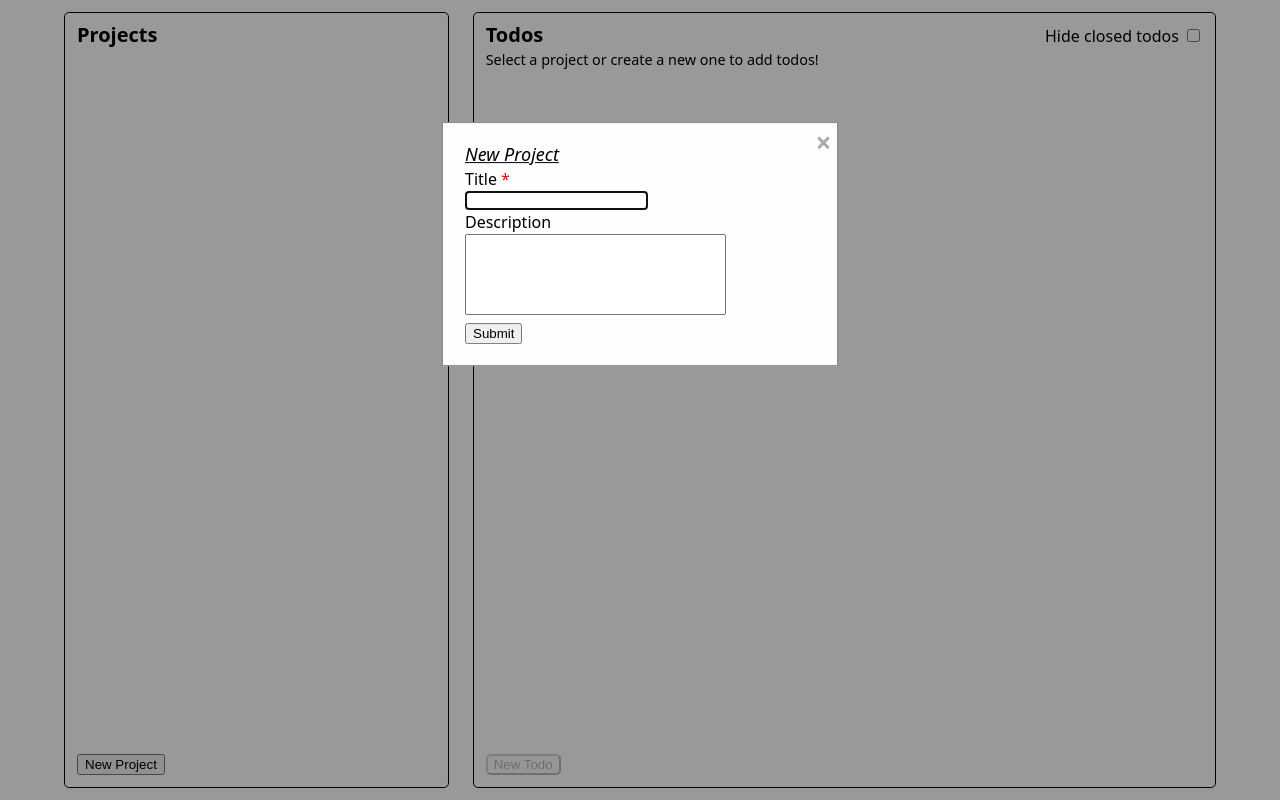
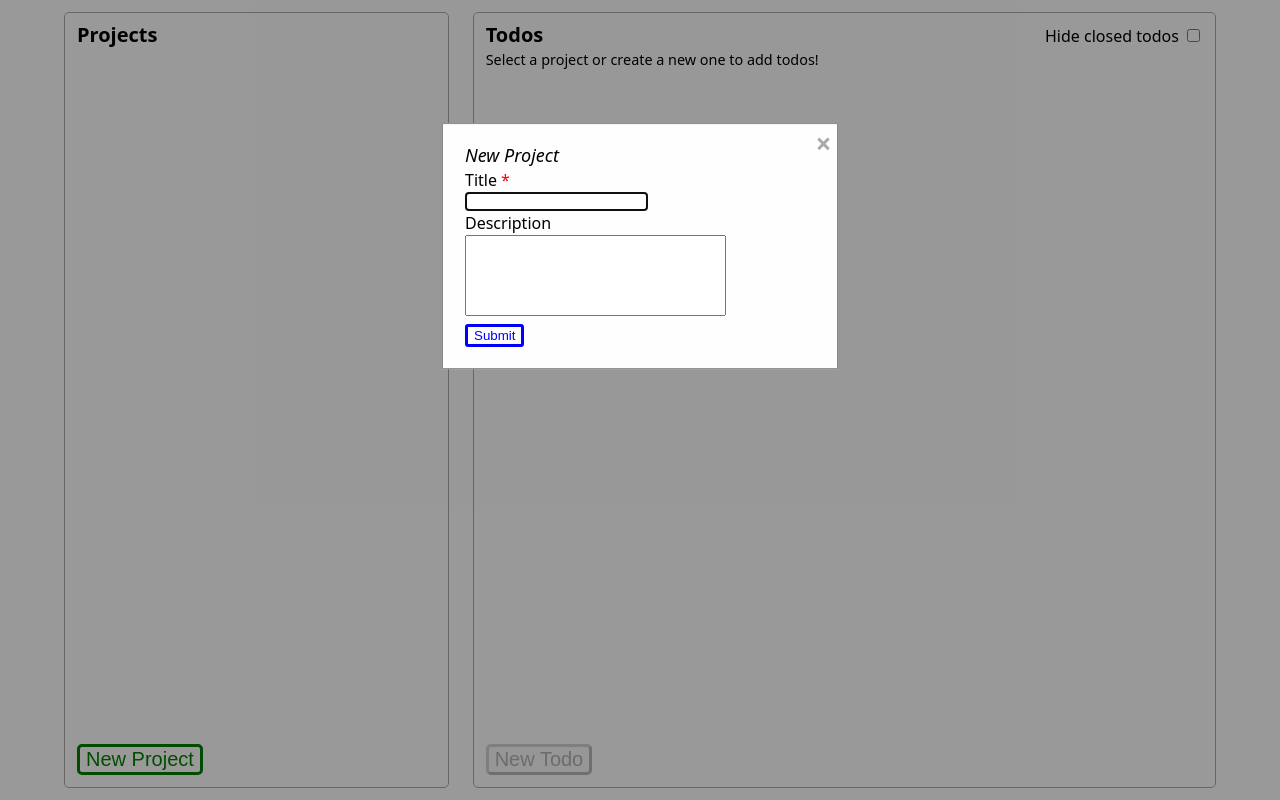
Before and after one commit to lbackman/todo-list, a website built with webpack: page src/index.html in a window 1280 px wide. Both pictures are taken after a click on the button "New Project". Built offline with nearby package versions, Linux system fonts and the light colour scheme.

Commit message:
Change style

```diff
--- a/src/style.css
+++ b/src/style.css
@@ -5,6 +5,7 @@ html {
 body {
   height: 100vh;
   padding: 0 3.25rem;
+  background-color: #fefefe;
 }
 
 body,
@@ -20,7 +21,7 @@ main {
   flex-direction: column;
   padding: 0.75rem;
   margin: 0.75rem;
-  border: 1px solid black;
+  border: 1px solid #aaaaaa;
   border-radius: 5px;
 }
 
@@ -38,7 +39,6 @@ h1 {
 h2 {
   font-size: 1.125rem;
   font-style: italic;
-  text-decoration: underline;
   margin-bottom: 0.25rem;
 }
 
@@ -62,6 +62,7 @@ aside {
   overflow-y: auto;
   overflow-x: hidden;
   scroll-behavior: smooth;
+  padding-right: 0.25rem;
 }
 
 .just-created {
@@ -83,6 +84,35 @@ aside {
 
 .modal-button {
   margin-top: 1rem;
+  border: 3px solid green;
+  color: green;
+  background-color: #fff;
+  border-radius: 5px;
+  font-size: 1.25rem;
+}
+
+.delete,
+.edit,
+input[type="submit"] {
+  background-color: #fff;
+  border-radius: 3px;
+  border-width: 3px;
+  border-style: solid;
+}
+
+.delete {
+  border-color: tomato;
+  color: tomato;
+}
+
+.edit {
+  border-color: goldenrod;
+  color: goldenrod;
+}
+
+input[type="submit"] {
+  border-color: blue;
+  color: blue;
 }
 
 main {
@@ -176,14 +206,14 @@ textarea {
 .todo {
   border-radius: 5px;
   border: 1px solid #888;
-  box-shadow: 3px 3px 5px #888888;
+  box-shadow: 2px 2px 3px #888888;
   padding: 0.5rem;
   margin-bottom: 0.5rem;
 }
 
 .project.selected {
   background-color: #eee;
-  box-shadow: 1px 2px 2px #888888 inset;
+  box-shadow: 1px 1px 2px #aaaaaa inset;
 }
 
 .todo {
```
